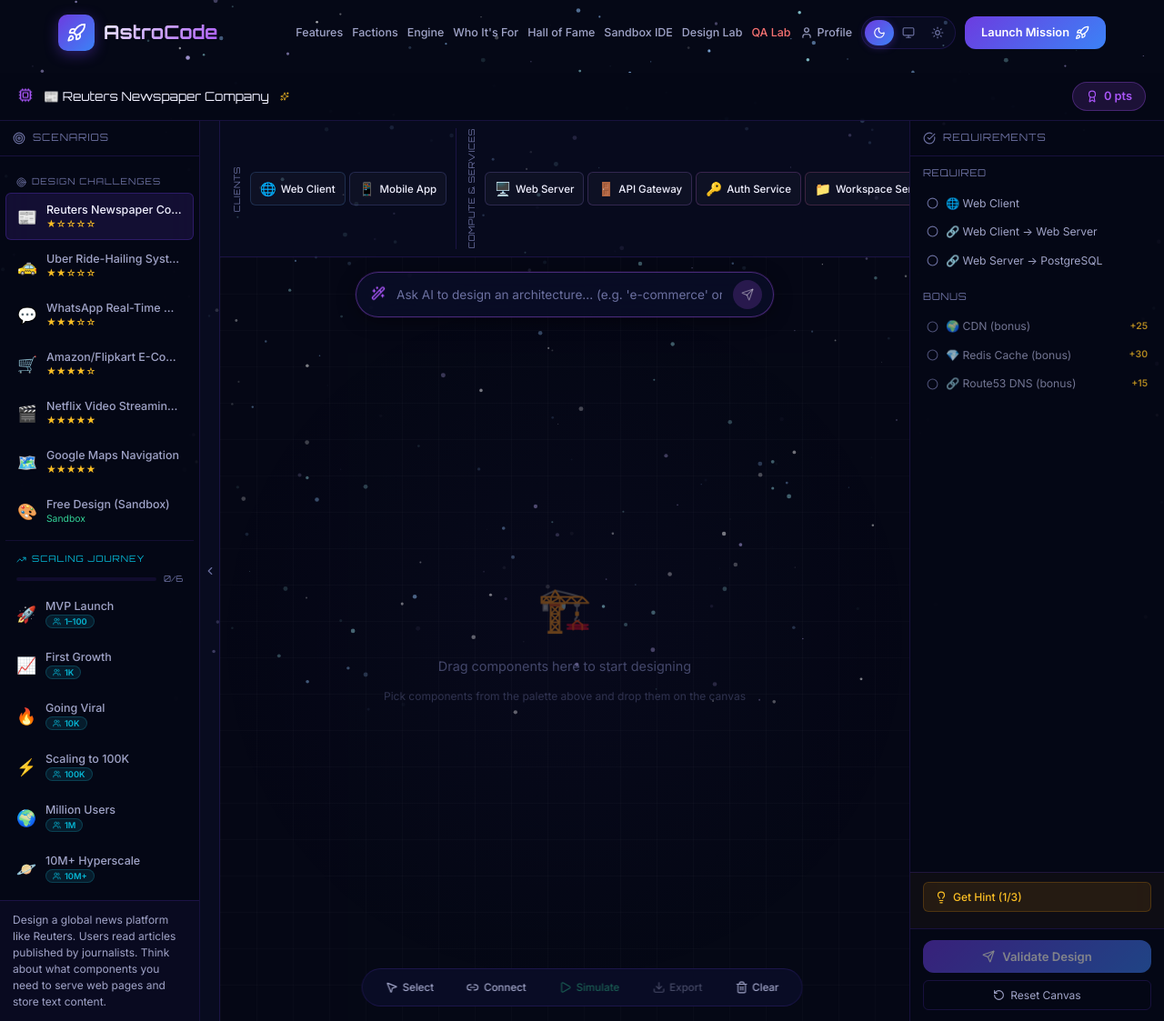
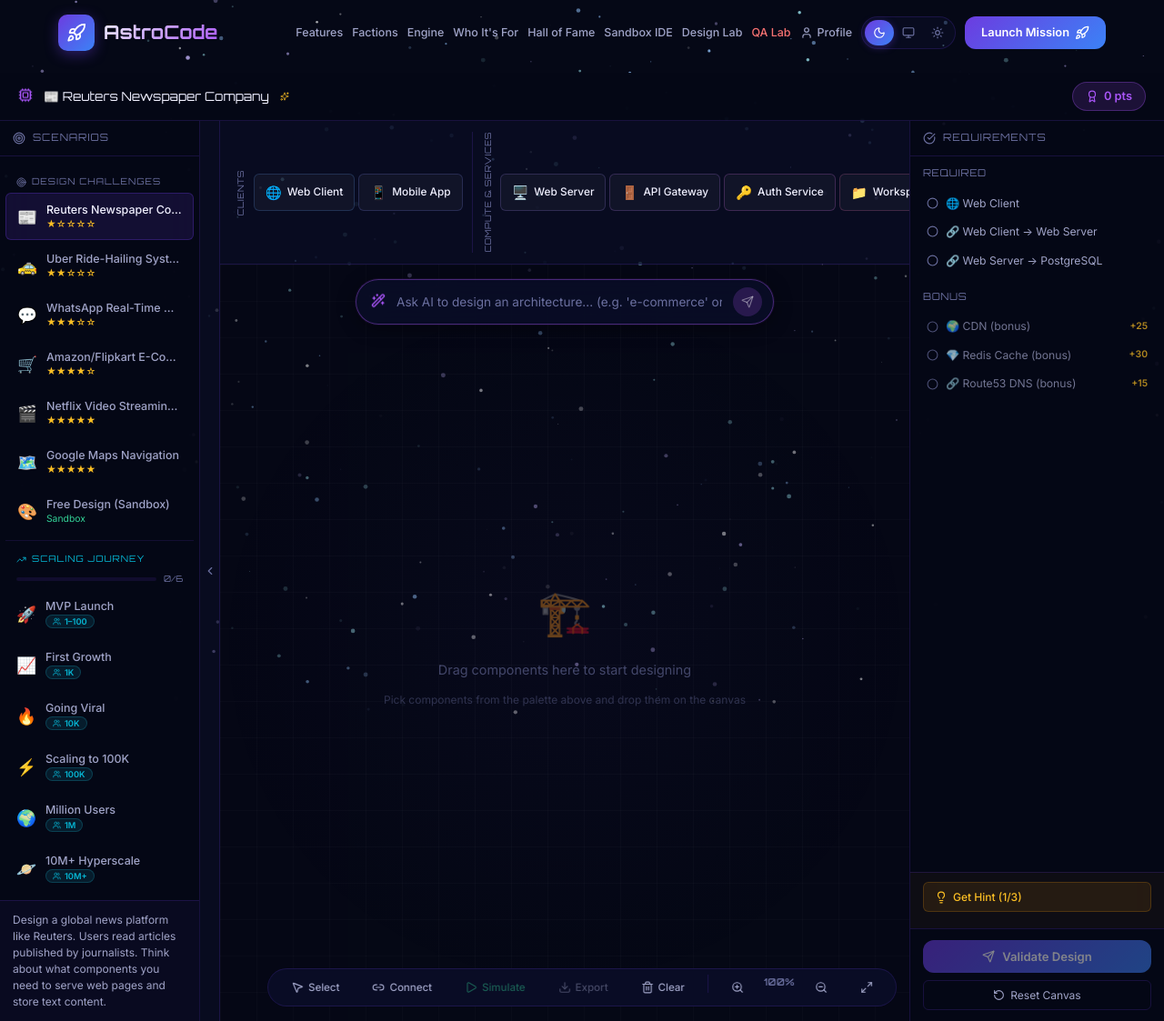
Before and after one commit to puspanDas/astrocoding, a React (Vite) app: page /system-design in a window 1280 px wide. Shown: the whole page at 91% size. Built offline with nearby package versions, Linux system fonts and the light colour scheme; what blockly would draw is missing.

Commit message:
new-update-1.0.0.3.0 - Product DesigN Lab

```diff
--- a/src/pages/SystemDesign.css
+++ b/src/pages/SystemDesign.css
@@ -337,10 +337,39 @@
 /* ===== COMPONENT PALETTE ===== */
 .sysdesign__palette {
   border-bottom: 1px solid var(--glass-border);
-  background: rgba(10, 14, 39, 0.5);
-  padding: 8px 12px;
+  background: rgba(10, 14, 39, 0.65);
+  padding: 12px 16px;
   overflow-x: auto;
   flex-shrink: 0;
+  scrollbar-width: thin;
+  scrollbar-color: rgba(108, 60, 224, 0.3) transparent;
+  position: relative;
+}
+
+/* Scroll fade indicator on right */
+.sysdesign__palette::after {
+  content: '';
+  position: sticky;
+  right: 0;
+  top: 0;
+  bottom: 0;
+  width: 40px;
+  background: linear-gradient(to right, transparent, rgba(10, 14, 39, 0.65));
+  pointer-events: none;
+  flex-shrink: 0;
+}
+
+.sysdesign__palette::-webkit-scrollbar {
+  height: 5px;
+}
+
+.sysdesign__palette::-webkit-scrollbar-thumb {
+  background: rgba(108, 60, 224, 0.3);
+  border-radius: 4px;
+}
+
+.sysdesign__palette::-webkit-scrollbar-track {
+  background: transparent;
 }
 
 .sysdesign__palette-inner {
@@ -376,13 +405,13 @@
 .sysdesign__palette-item {
   display: flex;
   align-items: center;
-  gap: 5px;
-  padding: 6px 10px;
+  gap: 6px;
+  padding: 8px 12px;
   border-radius: var(--radius-sm);
   border: 1px solid rgba(255, 255, 255, 0.08);
-  background: rgba(255, 255, 255, 0.03);
+  background: rgba(255, 255, 255, 0.04);
   color: var(--text-primary);
-  font-size: 0.72rem;
+  font-size: 0.74rem;
   font-weight: 500;
   cursor: grab;
   transition: var(--transition-fast);
@@ -391,10 +420,10 @@
 }
 
 .sysdesign__palette-item:hover {
-  background: rgba(108, 60, 224, 0.12);
-  border-color: rgba(108, 60, 224, 0.3);
+  background: rgba(108, 60, 224, 0.15);
+  border-color: rgba(108, 60, 224, 0.35);
   transform: translateY(-2px);
-  box-shadow: 0 4px 12px rgba(0, 0, 0, 0.3);
+  box-shadow: 0 4px 15px rgba(0, 0, 0, 0.3), 0 0 8px rgba(108, 60, 224, 0.15);
 }
 
 .sysdesign__palette-item:active {
@@ -410,6 +439,7 @@
 .sysdesign__canvas-area {
   flex: 1;
   display: flex;
+  flex-direction: column;
   position: relative;
   min-height: 0;
 }
@@ -423,7 +453,14 @@
     linear-gradient(rgba(255, 255, 255, 0.02) 1px, transparent 1px),
     linear-gradient(90deg, rgba(255, 255, 255, 0.02) 1px, transparent 1px);
   background-size: 100% 100%, 40px 40px, 40px 40px;
-  min-height: 500px;
+  min-height: 400px;
+}
+
+.sysdesign__canvas-inner {
+  position: relative;
+  transition: transform 0.15s ease;
+  min-width: 100%;
+  min-height: 100%;
 }
 
 .sysdesign__canvas--drag-over {
@@ -635,6 +672,27 @@
   background: transparent;
   border-color: transparent;
   color: var(--text-secondary);
+}
+
+/* Toolbar divider */
+.sysdesign__toolbar-divider {
+  width: 1px;
+  height: 20px;
+  background: var(--glass-border);
+  margin: 0 4px;
+  flex-shrink: 0;
+}
+
+/* Zoom level display */
+.sysdesign__zoom-level {
+  font-size: 0.68rem;
+  font-family: var(--font-display);
+  font-weight: 600;
+  color: var(--text-muted);
+  min-width: 36px;
+  text-align: center;
+  user-select: none;
+  letter-spacing: 0.03em;
 }
 
 /* ===== AI AUTO-ARCHITECT PROMPT ===== */
--- a/src/pages/SystemDesign.jsx
+++ b/src/pages/SystemDesign.jsx
@@ -4,7 +4,7 @@
   Cpu, ChevronRight, CheckCircle, Circle, Sparkles,
   Lightbulb, Trash2, Link2, RotateCcw, Send, Award,
   Target, MousePointer2, X, Play, Pause, Square, SkipForward,
-  Users, TrendingUp, Download, Wand2
+  Users, TrendingUp, Download, Wand2, ZoomIn, ZoomOut, Maximize2
 } from 'lucide-react'
 import StarField from '../components/StarField'
 import {
@@ -61,6 +61,9 @@
   const [simActiveFromId, setSimActiveFromId] = useState(null)
   const [simActiveToId, setSimActiveToId] = useState(null)
   const simTimerRef = useRef(null)
+
+  // Zoom state
+  const [zoomLevel, setZoomLevel] = useState(1)
 
   const canvasRef = useRef(null)
   const scenario = scenarios[currentScenario]
@@ -190,8 +193,8 @@
     const rect = canvasRef.current.getBoundingClientRect()
     const scrollLeft = canvasRef.current.scrollLeft
     const scrollTop = canvasRef.current.scrollTop
-    const x = Math.round((e.clientX - rect.left + scrollLeft - 50) / 40) * 40
-    const y = Math.round((e.clientY - rect.top + scrollTop - 30) / 40) * 40
+    const x = Math.round(((e.clientX - rect.left + scrollLeft) / zoomLevel - 50) / 40) * 40
+    const y = Math.round(((e.clientY - rect.top + scrollTop) / zoomLevel - 30) / 40) * 40
 
     const newComp = {
       id: `comp-${nextComponentId++}`,
@@ -229,8 +232,8 @@
       const scrollLeft = canvasRef.current.scrollLeft
       const scrollTop = canvasRef.current.scrollTop
 
-      const newX = Math.round((moveEvent.clientX - rect.left + scrollLeft - 50) / 40) * 40
-      const newY = Math.round((moveEvent.clientY - rect.top + scrollTop - 30) / 40) * 40
+      const newX = Math.round(((moveEvent.clientX - rect.left + scrollLeft) / zoomLevel - 50) / 40) * 40
+      const newY = Math.round(((moveEvent.clientY - rect.top + scrollTop) / zoomLevel - 30) / 40) * 40
 
       setPlacedComponents(prev =>
         prev.map(c => c.id === compId ? { ...c, x: Math.max(0, newX), y: Math.max(0, newY) } : c)
@@ -288,6 +291,17 @@
     setValidationResult(null)
     setShowSuccess(false)
     setHintIndex(-1)
+  }
+
+  // ——— Zoom controls ———
+  function handleZoomIn() {
+    setZoomLevel(prev => Math.min(prev + 0.15, 2.5))
+  }
+  function handleZoomOut() {
+    setZoomLevel(prev => Math.max(prev - 0.15, 0.3))
+  }
+  function handleZoomReset() {
+    setZoomLevel(1)
   }
 
   // ——— Submit design ———
@@ -660,6 +674,19 @@
               onDrop={handleCanvasDrop}
               onClick={handleCanvasClick}
             >
+              {/* Zoomable inner layer */}
+              <div
+                className="sysdesign__canvas-inner"
+                style={{
+                  transform: `scale(${zoomLevel})`,
+                  transformOrigin: '0 0',
+                  width: `${100 / zoomLevel}%`,
+                  height: `${100 / zoomLevel}%`,
+                  minWidth: `${100 / zoomLevel}%`,
+                  minHeight: `${100 / zoomLevel}%`,
+                  position: 'relative',
+                }}
+              >
               {/* Empty state */}
               {placedComponents.length === 0 && (
                 <div className="sysdesign__canvas-empty">
@@ -762,6 +789,7 @@
                   </motion.div>
                 )
               })}
+              </div> {/* end sysdesign__canvas-inner */}
             </div>
 
             {/* AI Auto-Architect Prompt */}
@@ -832,6 +860,29 @@
                 >
                   <Trash2 size={14} />
                   <span>Clear</span>
+                </button>
+                <div className="sysdesign__toolbar-divider" />
+                <button
+                  className="sysdesign__canvas-tool"
+                  onClick={handleZoomIn}
+                  title="Zoom in"
+                >
+                  <ZoomIn size={14} />
+                </button>
+                <span className="sysdesign__zoom-level">{Math.round(zoomLevel * 100)}%</span>
+                <button
+                  className="sysdesign__canvas-tool"
+                  onClick={handleZoomOut}
+                  title="Zoom out"
+                >
+                  <ZoomOut size={14} />
+                </button>
+                <button
+                  className="sysdesign__canvas-tool"
+                  onClick={handleZoomReset}
+                  title="Reset zoom"
+                >
+                  <Maximize2 size={14} />
                 </button>
               </>
             ) : (
```
